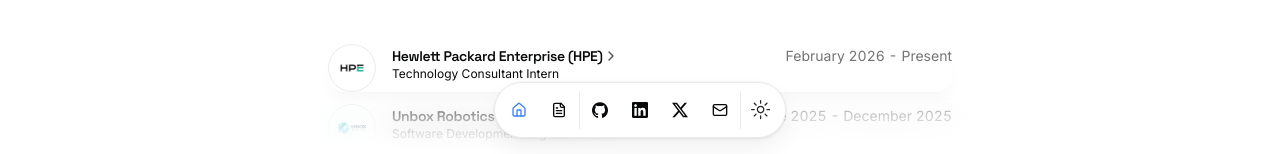
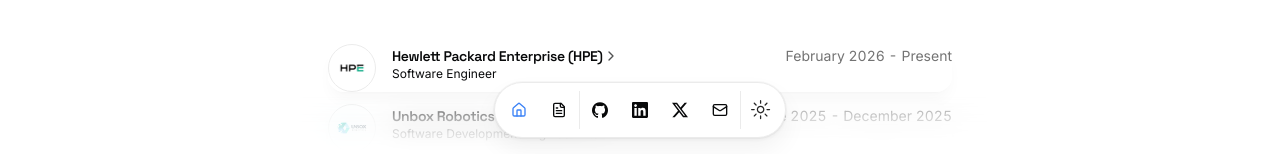
Before and after one commit to aamirray19/Portfolio, a Next.js app: page / in a window 1280 px wide. Shown: the part 646-800 px from the top of the page. Built offline with nearby package versions, Linux system fonts and the light colour scheme.

Commit message:
Update resume.tsx

```diff
--- a/src/data/resume.tsx
+++ b/src/data/resume.tsx
@@ -21,7 +21,7 @@
   ],
   navbar: [
     { href: "/", icon: HomeIcon, label: "Home" },
-    { href: "https://drive.google.com/file/d/1fsAnJqwnpGEf-3dQhXEd9HFQA4wd-PFd/view?usp=sharing", icon: FileTextIcon, label: "Resume" },
+    { href: "https://drive.google.com/file/d/1bIGmwOcpSUElkVvzVz454ud-SJ1J9PJw/view?usp=drivesdk", icon: FileTextIcon, label: "Resume" },
   ],
   contact: {
     email: "mohaamirray6@gmail.com",
@@ -60,7 +60,7 @@
       href: "https://www.hpe.com/",
       badges: [],
       location: "Pune",
-      title: "Technology Consultant Intern",
+      title: "Software Engineer",
       logoUrl: "/hpe.png",
       start: "February 2026",
       end: "Present",
```
